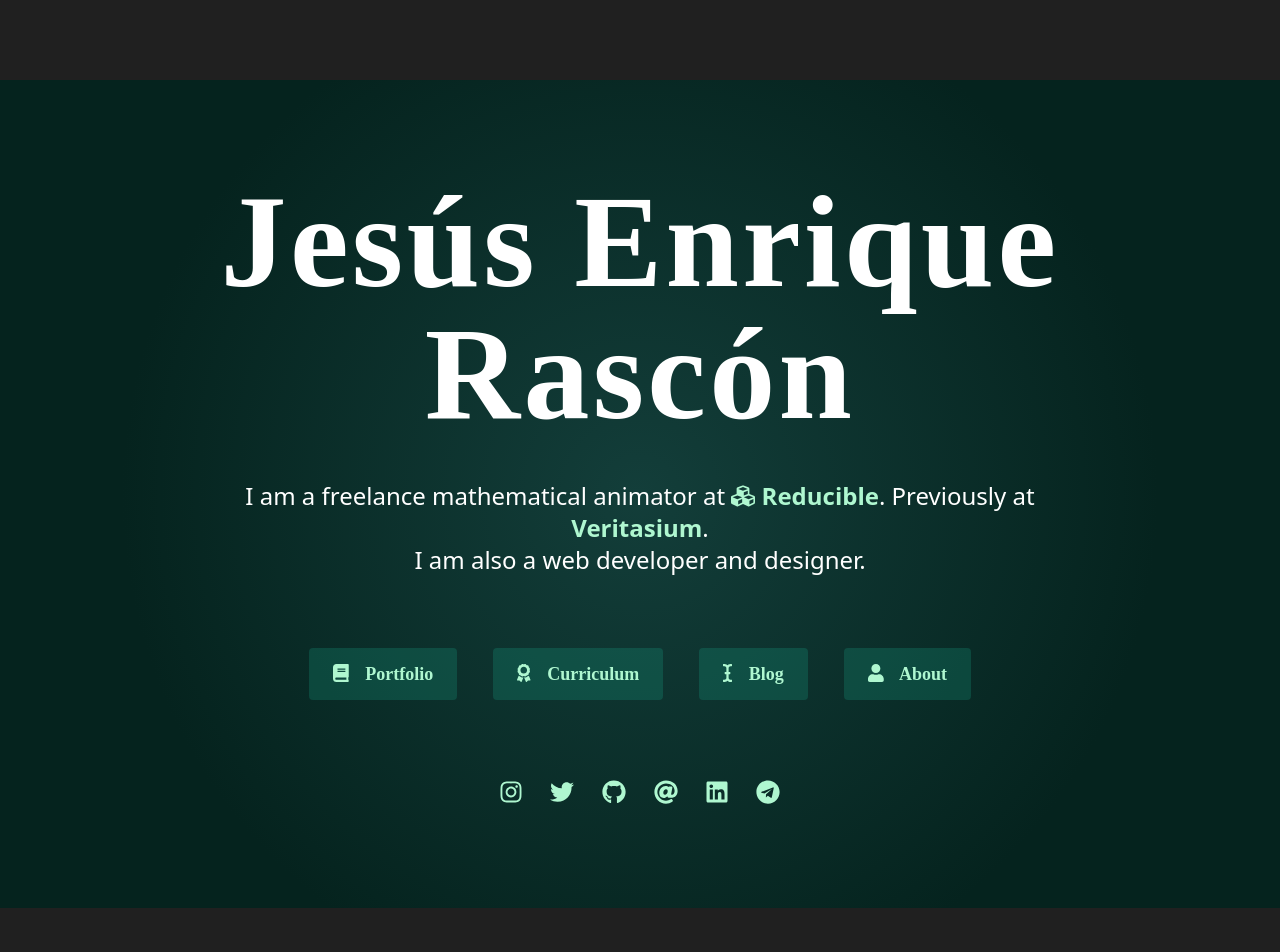
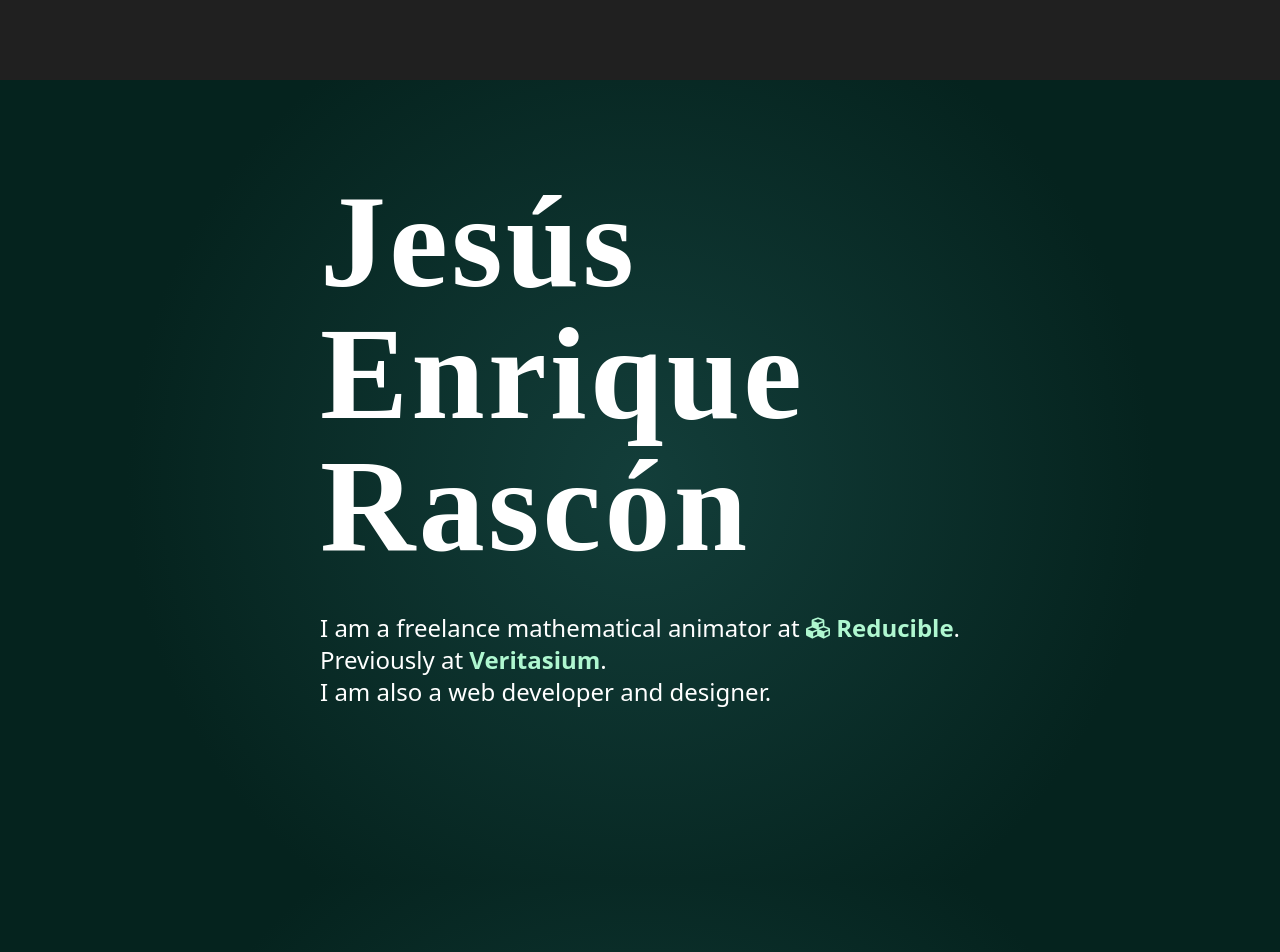
Before and after one commit to jesi-rgb/old.jesirgb.com, a Next.js app: page / in a window 1280 px wide. Shown: the top 952 px of the page. Built offline with nearby package versions, Linux system fonts and the light colour scheme; a web font is replaced by a local one.

Commit message:
looking good

```diff
--- /dev/null
+++ b/components/LandingLinkSection.js
@@ -0,0 +1,10 @@
+export default function LandingLinkSection() {
+  return (
+    <div className="text-white my-10 text-left text-9xl font-display w-1/2 mx-auto">
+      <div>Blog</div>
+      <div>Portfolio</div>
+      <div>Curriculum</div>
+      <div>About</div>
+    </div>
+  );
+}
--- a/pages/index.js
+++ b/pages/index.js
@@ -20,6 +20,7 @@ import {
   faTelegram,
 } from "@fortawesome/free-brands-svg-icons";
 import LandingButton from "@/components/LandingButton";
+import LandingLinkSection from "@/components/LandingLinkSection";
 
 export default function Landing() {
   return (
@@ -29,13 +30,12 @@ export default function Landing() {
       </Head>
 
       <html id="index">
-        <section className="text-white mb-10 md:mt-20">
-          <div className="container mb mx-auto flex px-5 py-24 items-center justify-center flex-col">
-            <div className="text-center">
-              <h1 className="text-7xl md:text-9xl leading-none tracking-wide mb-4 font-bold font-display text-white">
+        <section className="text-white mb-10 md:mt-20 h-screen">
+          <div className="w-1/2 mx-auto py-24">
+            <h1 className="text-7xl md:text-9xl text-left leading-none tracking-wide mb-4 font-bold font-display text-white">
               Jesús Enrique Rascón
             </h1>
-              <div className="mb-8 mt-10 leading-relaxed text-xl xl:text-2xl font-sans w-full md:w-3/4 mx-auto">
+            <div className="mb-8 mt-10 text-left leading-relaxed text-xl xl:text-2xl font-sans w-full">
               <p>
                 I am a freelance mathematical animator at{" "}
                 <a
@@ -44,7 +44,11 @@ export default function Landing() {
                 >
                   <FontAwesomeIcon icon={faCubes} className="" /> Reducible
                 </a>
-                  . Previously at{" "}
+                .
+              </p>
+
+              <p>
+                Previously at{" "}
                 <a
                   className="font-bold text-accent-1-lighter hover:text-accent-1 transition-all"
                   href="https://www.youtube.com/c/Veritasium"
@@ -53,77 +57,12 @@ export default function Landing() {
                 </a>
                 .
               </p>
-                <p>
-                  I am also a web developer and designer.
-                </p>
-              </div>
-            </div>
-            <div className="text-center mt-10 flex flex-col space-y-5 md:flex-row md:space-x-9 md:space-y-0">
-              <LandingButton link="/portfolio" icon={faBook} text="Portfolio" />
-              <LandingButton
-                link="/curriculum"
-                icon={faAward}
-                text="Curriculum"
-              />
-              <LandingButton link="/blog" icon={faICursor} text="Blog" />
-              <LandingButton link="/about" icon={faUser} text="About" />
-            </div>
-
-            <div className="text-accent-1-lighter flex flex-row justify-center space-x-8 xl:space-x-9 items-center my-2 mt-20 md:w-2/6">
-              <Link href="https://www.instagram.com/jrascon_">
-                <a>
-                  <FontAwesomeIcon
-                    icon={faInstagram}
-                    className="transform scale-150 hover:text-accent-1 transition-colors"
-                  />
-                </a>
-              </Link>
-
-              <Link href="https://www.twitter.com/jesi_rgb">
-                <a>
-                  <FontAwesomeIcon
-                    icon={faTwitter}
-                    className="transform scale-150 hover:text-accent-1 transition-colors"
-                  />
-                </a>
-              </Link>
-
-              <Link href="https://www.github.com/jesi-rgb">
-                <a>
-                  <FontAwesomeIcon
-                    icon={faGithub}
-                    className="transform scale-150 hover:text-accent-1 transition-colors"
-                  />
-                </a>
-              </Link>
-              <Link href="mailto:blograso@gmail.com">
-                <a>
-                  <FontAwesomeIcon
-                    icon={faAt}
-                    className="transform scale-150 hover:text-accent-1 transition-colors"
-                  />
-                </a>
-              </Link>
-
-              <Link href="https://www.linkedin.com/in/jesi-rgb/">
-                <a>
-                  <FontAwesomeIcon
-                    icon={faLinkedin}
-                    className="transform scale-150 hover:text-accent-1 transition-colors"
-                  />
-                </a>
-              </Link>
-              <Link href="https://t.me/jrascon">
-                <a>
-                  <FontAwesomeIcon
-                    icon={faTelegram}
-                    className="transform scale-150 hover:text-accent-1 transition-colors"
-                  />
-                </a>
-              </Link>
+              <p>I am also a web developer and designer.</p>
             </div>
           </div>
         </section>
+
+        <LandingLinkSection />
       </html>
     </>
   );
```
Lines whose indentation alone changed are shown as unchanged.
